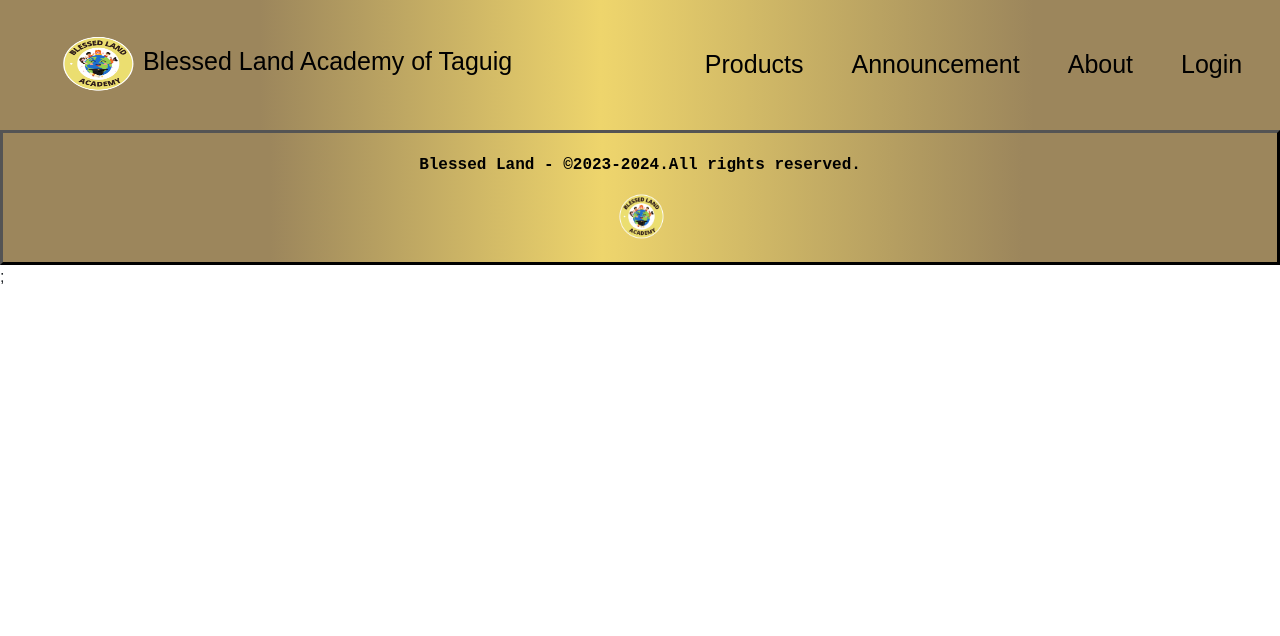
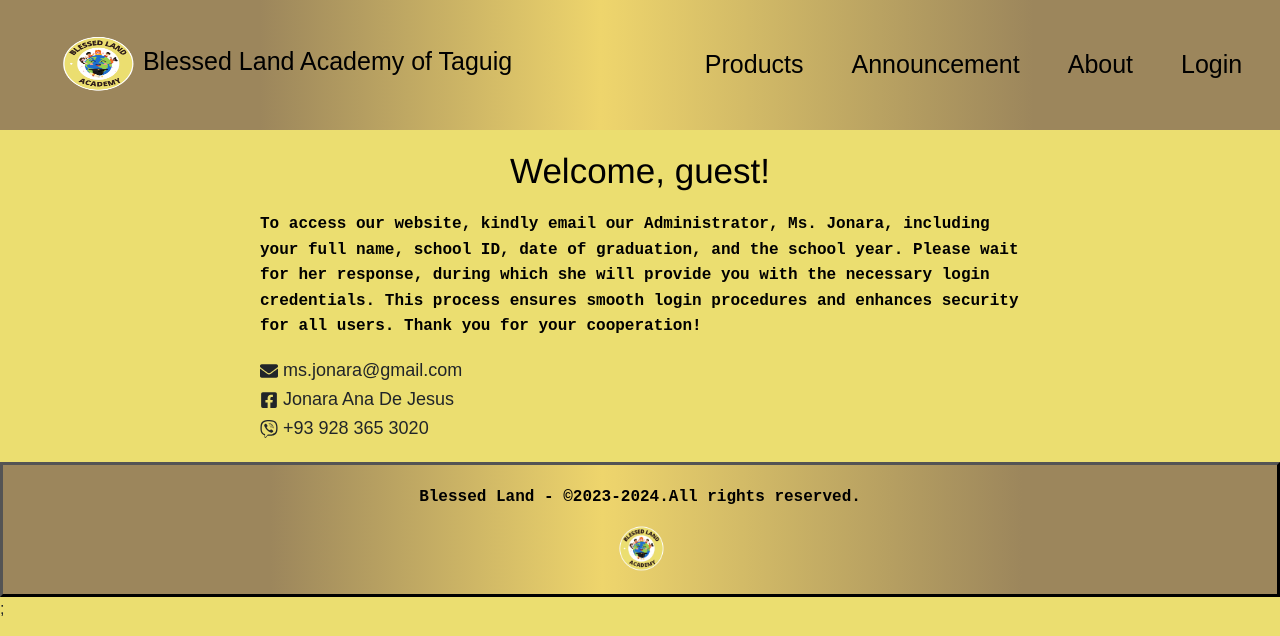
Before and after one commit to IannnMark/Client-BLA, a React (Create React App) app: page /guest in a window 1280 px wide. Shown: the top 636 px of the page. Built offline with nearby package versions, Linux system fonts and the light colour scheme; no server answers; a web font is replaced by a local one.

Commit message:
initial commit

```diff
--- a/src/App.js
+++ b/src/App.js
@@ -60,6 +60,7 @@ import NewClearance from "./components/user/NewClearance";
 import ClearanceList from "./components/guidance/ClearanceList";
 import ClearanceLists from "./components/user/ClearanceList";
 import StockHistory from "./components/admin/StockHistory";
+import Guest from "./components/user/Guest";
 
 
 
@@ -465,6 +466,10 @@ function App() {
           }
         />
 
+
+
+        <Route path="/guest" element={<Guest />} exact="true" />
+
         <Route path="/cart" element={<Cart />} exact="true" />
         <Route path="/request" element={<Request />} exact="true" />
       </Routes>
--- /dev/null
+++ b/src/components/user/Guest.css
@@ -0,0 +1,20 @@
+html,
+body {
+    background-color: #EBDE70;
+}
+
+.container {
+    max-width: 800px;
+    margin: auto;
+    padding: 20px;
+}
+
+.header {
+    text-align: center;
+}
+
+.text {
+    margin-top: 20px;
+    font-size: 18px;
+    line-height: 1.6;
+}
--- /dev/null
+++ b/src/components/user/Guest.js
@@ -0,0 +1,31 @@
+import React from "react";
+import "./Guest.css";
+import { FaFacebookSquare, FaViber, FaEnvelope } from 'react-icons/fa';
+
+const Index = () => {
+    return (
+        <div className="container">
+            <header className="header">
+                <h1>Welcome, guest!</h1>
+            </header>
+            <main>
+                <div className="text">
+                    <p>
+                        To access our website, kindly email our Administrator, Ms. Jonara, including your full name, school ID, date of graduation, and the school year.
+                        Please wait for her response, during which she will provide you with the necessary login credentials.
+                        This process ensures smooth login procedures and enhances security for all users. Thank you for your cooperation!
+                    </p>
+                    <div className="contact-options">
+                        <a><FaEnvelope /> ms.jonara@gmail.com</a>
+                        <br />
+                        <a><FaFacebookSquare /> Jonara Ana De Jesus</a>
+                        <br />
+                        <a><FaViber /> +93 928 365 3020</a>
+                    </div>
+                </div>
+            </main>
+        </div>
+    );
+}
+
+export default Index;
--- a/src/components/user/Login.js
+++ b/src/components/user/Login.js
@@ -104,9 +104,9 @@ const Login = () => {
                   LOGIN
                 </button>
 
-                {/* <Link to="/register" className="float-right mt-3">
-                  New User?
-                </Link> */}
+                <Link to="/guest" className="float-right mt-3">
+                  Don't have an account yet? Click here to contact the Registrar
+                </Link>
               </form>
             </div>
           </div>
```
